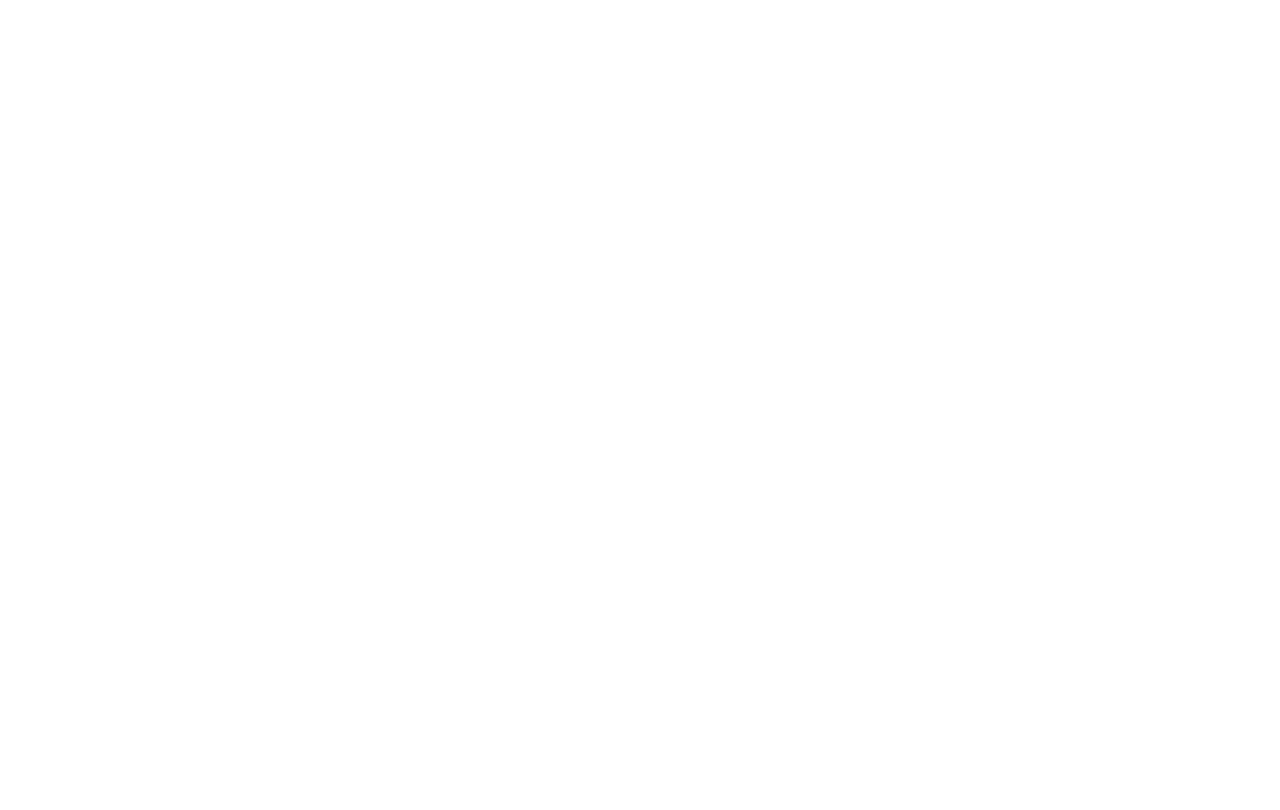
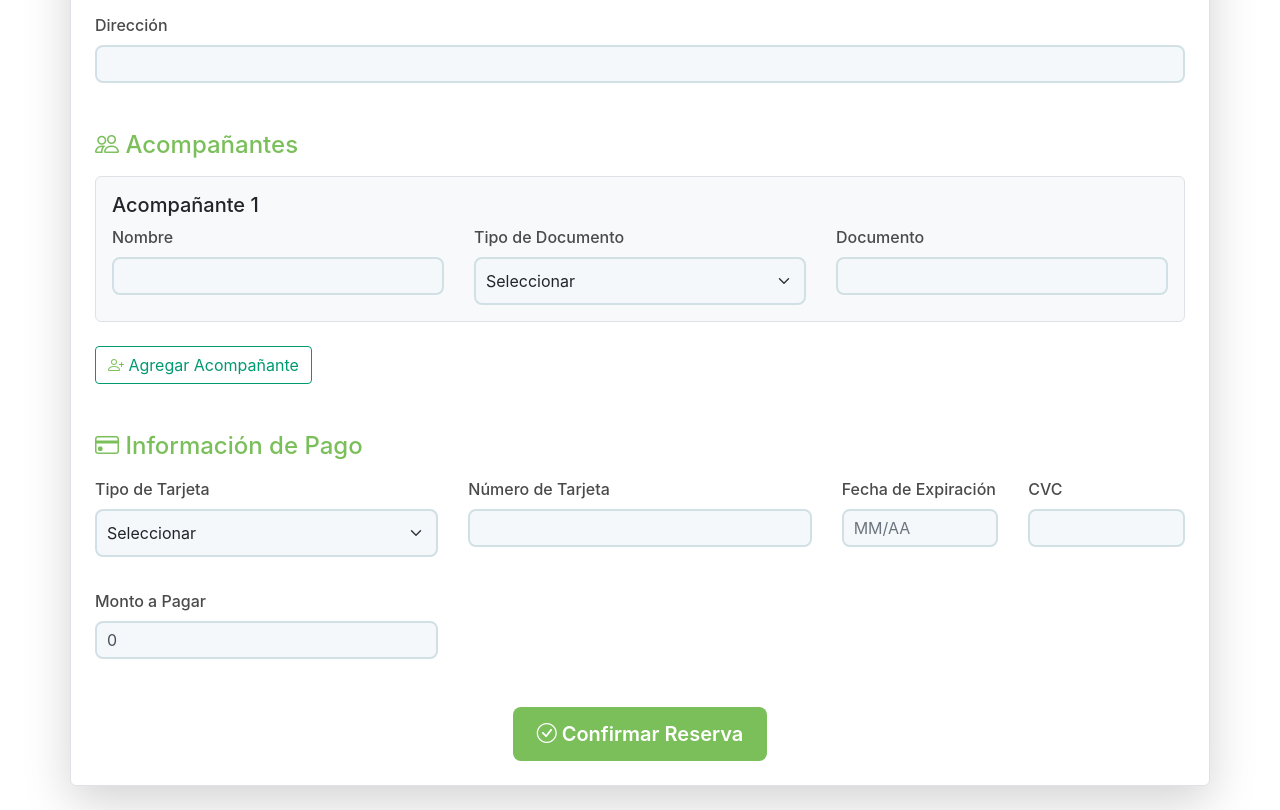
Before and after one commit to Andres06B/ProyectFinalS5, an Angular app: page /FormularioReservas in a window 1280 px wide. Before the commit this address led to /. Shown: the part 660-1470 px from the top of the page. Before the commit the page ends 800 px from the top, so only its background shows below. Built offline with nearby package versions, Linux system fonts and the light colour scheme.

Commit message:
feat: Añadiendo acompañantes

```diff
--- a/src/app/Interfaces/usuario/usuario.interface.ts
+++ b/src/app/Interfaces/usuario/usuario.interface.ts
@@ -15,7 +15,7 @@ export interface Usuario {
 
 export interface Acompañante {
     id_acompañante?: number;
-    usuario: number;
+    usuario?: number;
     nombre: string;
     tipo_documento: string;
     numero_documento: string;
--- a/src/app/app-routing.module.ts
+++ b/src/app/app-routing.module.ts
@@ -28,7 +28,7 @@ const routes: Routes = [
     path: 'Reservas', component: ReservasComponent
   },
   {
-    path: 'FormularioReservas/:id', component: FormularioReservasComponent
+    path: 'FormularioReservas', component: FormularioReservasComponent
   },
   {
     path: 'FacturaReservas', component: FacturaReservasComponent
--- a/src/app/pages/web/reservas/formulario-reservas/formulario-reservas.component.html
+++ b/src/app/pages/web/reservas/formulario-reservas/formulario-reservas.component.html
@@ -8,11 +8,13 @@
         <div class="row g-3">
             <div class="col-md-6">
                 <label for="checkIn" class="form-label">Fecha de Entrada</label>
-                <input type="date" id="checkIn" class="form-control" [(ngModel)]="formData.checkIn" [min]="minCheckInDate" required>
+                <input type="date" id="checkIn" class="form-control" [(ngModel)]="formData.checkIn"
+                    [min]="minCheckInDate" required>
             </div>
             <div class="col-md-6">
                 <label for="checkOut" class="form-label">Fecha de Salida</label>
-                <input type="date" id="checkOut" class="form-control" [(ngModel)]="formData.checkOut" [min]="formData.checkIn || minCheckInDate" required>
+                <input type="date" id="checkOut" class="form-control" [(ngModel)]="formData.checkOut"
+                    [min]="formData.checkIn || minCheckInDate" required>
             </div>
         </div>
     </div>
@@ -24,15 +26,18 @@
             <div class="row g-3">
                 <div class="col-md-6">
                     <label for="nombre" class="form-label">Nombre</label>
-                <input type="text" id="nombre" class="form-control" formControlName="nombre" [(ngModel)]="formData.nombre" required>
+                    <input type="text" id="nombre" class="form-control" formControlName="nombre"
+                        [(ngModel)]="formData.nombre" required>
                 </div>
                 <div class="col-md-6">
                     <label for="apellido" class="form-label">Apellido</label>
-                <input type="text" id="apellido" class="form-control" formControlName="apellido" [(ngModel)]="formData.apellido" required>
+                    <input type="text" id="apellido" class="form-control" formControlName="apellido"
+                        [(ngModel)]="formData.apellido" required>
                 </div>
                 <div class="col-md-4">
                     <label for="tipoDocumento" class="form-label">Tipo de Documento</label>
-                <select id="tipoDocumento" class="form-select" formControlName="tipo_documento" [(ngModel)]="formData.tipoDocumento" required>
+                    <select id="tipoDocumento" class="form-select" formControlName="tipo_documento"
+                        [(ngModel)]="formData.tipoDocumento" required>
                         <option value="" disabled selected>Seleccionar</option>
                         <option value="CC">Cedula de ciudadanía</option>
                         <option value="Pasaporte">Pasaporte</option>
@@ -41,31 +46,38 @@
                 </div>
                 <div class="col-md-4">
                     <label for="documento" class="form-label">Número de Documento</label>
-                <input type="text" id="documento" class="form-control" formControlName="numero_documento" [(ngModel)]="formData.documento" required>
+                    <input type="text" id="documento" class="form-control" formControlName="numero_documento"
+                        [(ngModel)]="formData.documento" required>
                 </div>
                 <div class="col-md-4">
                     <label for="fechaNacimiento" class="form-label">Fecha de Nacimiento</label>
-                <input type="date" id="fechaNacimiento" class="form-control" formControlName="fecha_nacimiento" [(ngModel)]="formData.fechaNacimiento" [max]="minBirthDate" required>
+                    <input type="date" id="fechaNacimiento" class="form-control" formControlName="fecha_nacimiento"
+                        [(ngModel)]="formData.fechaNacimiento" [max]="minBirthDate" required>
                 </div>
                 <div class="col-md-6">
                     <label for="email" class="form-label">Correo Electrónico</label>
-                <input type="email" id="email" class="form-control" formControlName="email" [(ngModel)]="formData.email" required>
+                    <input type="email" id="email" class="form-control" formControlName="email"
+                        [(ngModel)]="formData.email" required>
                 </div>
                 <div class="col-md-6">
                     <label for="telefono" class="form-label">Teléfono</label>
-                <input type="tel" id="telefono" class="form-control" formControlName="telefono" [(ngModel)]="formData.telefono" required>
+                    <input type="tel" id="telefono" class="form-control" formControlName="telefono"
+                        [(ngModel)]="formData.telefono" required>
                 </div>
                 <div class="col-md-6">
                     <label for="ciudad" class="form-label">Ciudad</label>
-                <input type="text" id="ciudad" class="form-control" formControlName="ciudad" [(ngModel)]="formData.ciudad" required>
+                    <input type="text" id="ciudad" class="form-control" formControlName="ciudad"
+                        [(ngModel)]="formData.ciudad" required>
                 </div>
                 <div class="col-md-6">
                     <label for="pais" class="form-label">País</label>
-                <input type="text" id="pais" class="form-control" formControlName="pais" [(ngModel)]="formData.pais" required>
+                    <input type="text" id="pais" class="form-control" formControlName="pais" [(ngModel)]="formData.pais"
+                        required>
                 </div>
                 <div class="col-md-12">
                     <label for="direccion" class="form-label">Dirección</label>
-                <input type="text" id="direccion" class="form-control" formControlName="direccion" [(ngModel)]="formData.direccion" required>
+                    <input type="text" id="direccion" class="form-control" formControlName="direccion"
+                        [(ngModel)]="formData.direccion" required>
                 </div>
             </div>
         </form>
@@ -73,32 +85,38 @@
 
 
     <div class="form-section mb-5">
+        <form [formGroup]="acompananteForm" (ngSubmit)="GuardarAcompanante()">
             <h4><i class="bi bi-people"></i> Acompañantes</h4>
-        <div *ngFor="let acompanante of formData.acompanantes; let i = index" class="mb-4 border rounded p-3 bg-light">
+            <div *ngFor="let acompanante of formData.acompanantes; let i = index"
+                class="mb-4 border rounded p-3 bg-light">
                 <h5>Acompañante {{ i + 1 }}</h5>
                 <div class="row g-3">
                     <div class="col-md-4">
                         <label for="nombreAcompanante{{i}}" class="form-label">Nombre</label>
-                    <input type="text" id="nombreAcompanante{{i}}" class="form-control" [(ngModel)]="acompanante.nombre" required>
+                        <input type="text" id="nombreAcompanante{{i}}" class="form-control"
+                            [(ngModel)]="acompanante.nombre" formControlName="nombre" required>
                     </div>
                     <div class="col-md-4">
                         <label for="tipoDocumentoAcompanante{{i}}" class="form-label">Tipo de Documento</label>
-                    <select id="tipoDocumentoAcompanante{{i}}" class="form-select" [(ngModel)]="acompanante.tipoDocumento" required>
+                        <select id="tipoDocumentoAcompanante{{i}}" class="form-select"
+                            [(ngModel)]="acompanante.tipoDocumento" formControlName="tipo_documento" required>
                             <option value="" disabled selected>Seleccionar</option>
-                        <option value="DNI">DNI</option>
+                            <option value="CC">Cedula de ciudadanía</option>
                             <option value="Pasaporte">Pasaporte</option>
                             <option value="Licencia de Conducir">Licencia de Conducir</option>
                         </select>
                     </div>
                     <div class="col-md-4">
                         <label for="documentoAcompanante{{i}}" class="form-label">Documento</label>
-                    <input type="text" id="documentoAcompanante{{i}}" class="form-control" [(ngModel)]="acompanante.documento" required>
+                        <input type="text" id="documentoAcompanante{{i}}" class="form-control"
+                            [(ngModel)]="acompanante.documento" formControlName="numero_documento" required>
                     </div>
                 </div>
             </div>
             <button class="btn btn-outline-primary" (click)="agregarAcompanante()">
                 <i class="bi bi-person-plus"></i> Agregar Acompañante
             </button>
+        </form>
     </div>
 
     <div class="form-section mb-5">
@@ -119,7 +137,8 @@
             </div>
             <div class="col-md-2">
                 <label for="expTarjeta" class="form-label">Fecha de Expiración</label>
-                <input type="text" id="expTarjeta" class="form-control" [(ngModel)]="formData.expTarjeta" placeholder="MM/AA" required>
+                <input type="text" id="expTarjeta" class="form-control" [(ngModel)]="formData.expTarjeta"
+                    placeholder="MM/AA" required>
             </div>
             <div class="col-md-2">
                 <label for="cvcTarjeta" class="form-label">CVC</label>
@@ -137,7 +156,8 @@
 
 
     <div class="text-center mt-4">
-        <button class="btn btn-success btn-lg" (click)="GuardarUsuario()" (click)="procesarPago()"  [disabled]="isProcessingPayment">
+        <button class="btn btn-success btn-lg" (click)="GuardarUsuario();procesarPago()"
+            [disabled]="isProcessingPayment">
             <i [class.bi-check-circle]="!isProcessingPayment" [class.bi-hourglass-split]="isProcessingPayment"></i>
             {{ isProcessingPayment ? 'Procesando Pago...' : 'Confirmar Reserva' }}
         </button>
--- a/src/app/pages/web/reservas/formulario-reservas/formulario-reservas.component.ts
+++ b/src/app/pages/web/reservas/formulario-reservas/formulario-reservas.component.ts
@@ -1,9 +1,9 @@
 import { Component } from '@angular/core';
 import { Router } from '@angular/router';
-import { HabSeleccionadaService } from '../../../../Services/HabitacionSeleccionada/hab-seleccionada.service';
+
 import { UsuariosService } from '../../../../Services/Usuarios/usuarios.service';
 import { FormControl, FormGroup, Validators } from '@angular/forms';
-import { Usuario } from '../../../../Interfaces/usuario/usuario.interface';
+import { Acompañante, Usuario } from '../../../../Interfaces/usuario/usuario.interface';
 
 @Component({
   selector: 'app-formulario-reservas',
@@ -33,6 +33,7 @@ export class FormularioReservasComponent {
     montoAPagar: 0
   };
 
+  acompananteForm: FormGroup;
   usuarioForm: FormGroup;
 
   minCheckInDate = new Date().toISOString().split('T')[0];
@@ -40,10 +41,9 @@ export class FormularioReservasComponent {
   showModal: boolean = false;
   isProcessingPayment: boolean = false;
   ratePerNight: number = 100;
-  usuariosService: any;
   Id_usuario: number | undefined;
 
-  constructor(private router: Router, private habitacionSeleccionadaService: HabSeleccionadaService, private usuario: UsuariosService) {
+  constructor(private router: Router, private usuario: UsuariosService) {
     this.usuarioForm = new FormGroup({
       tipo_documento: new FormControl('', [Validators.required]),
       numero_documento: new FormControl('', [Validators.required]),
@@ -56,11 +56,18 @@ export class FormularioReservasComponent {
       pais: new FormControl('', [Validators.required]),
       direccion: new FormControl('', [Validators.required]),
     });
+
+    this.acompananteForm = new FormGroup({
+      nombre: new FormControl('', [Validators.required]),
+      tipo_documento: new FormControl('', [Validators.required]),
+      numero_documento: new FormControl('', [Validators.required]),
+    });
   }
 
   ngOnInit() {
-    const id = this.habitacionSeleccionadaService.getHabitacionSeleccionada();
+    const id = sessionStorage.getItem('Habitacion seleccionada');
     console.log('ID de habitación seleccionada: ', id);
+    if(id) this.id_habitacion = Number(id);
   }
 
   agregarAcompanante() {
@@ -120,7 +127,6 @@ export class FormularioReservasComponent {
     }, 2000);
   }
 
-  ObtenerUsuario(){};
   GuardarUsuario() {
     if (this.usuarioForm.valid) {
       const Usuario: Usuario = this.usuarioForm.value;
@@ -143,7 +149,27 @@ export class FormularioReservasComponent {
     console.log('Nombre y Apellido:', nombre, apellido);
     this.usuario.obtenerUsuario(nombre, apellido).subscribe((usuario: Usuario) => {
       this.Id_usuario = usuario.id_usuario;
-      console.log('Usuario obtenido:', usuario);
+      console.log('Usuario obtenido con el ID:', usuario.id_usuario);
+      this.GuardarAcompanante();
     });
   }
+
+  GuardarAcompanante() {
+    if (this.acompananteForm.valid && this.Id_usuario) {
+      const Acompañante: Acompañante = {
+        ...this.acompananteForm.value,
+        usuario: this.Id_usuario
+      };
+
+      console.log('Datos enviados al backend:', Acompañante);
+      this.usuario.guardarAcompañante(Acompañante).subscribe({
+        next: (acompañanteGuardado: Acompañante) => {
+          console.log('Acompañante guardado:', acompañanteGuardado);
+        },
+        error: (error: any) => {
+          console.error('Error al guardar el acompañante:', error);
+        }
+      });
+    }
+  }
 }
```
Also changed, not shown: src/app/Services/HabitacionSeleccionada/hab-seleccionada.service.ts (deleted, +0 -18 lines), src/app/Services/Usuarios/usuarios.service.ts (+10 -5 lines), src/app/pages/web/reservas/reservas.component.ts (+4 -4 lines), 1 other file (tests, documents, lock files or other folders). Lines whose indentation alone changed are shown as unchanged.
